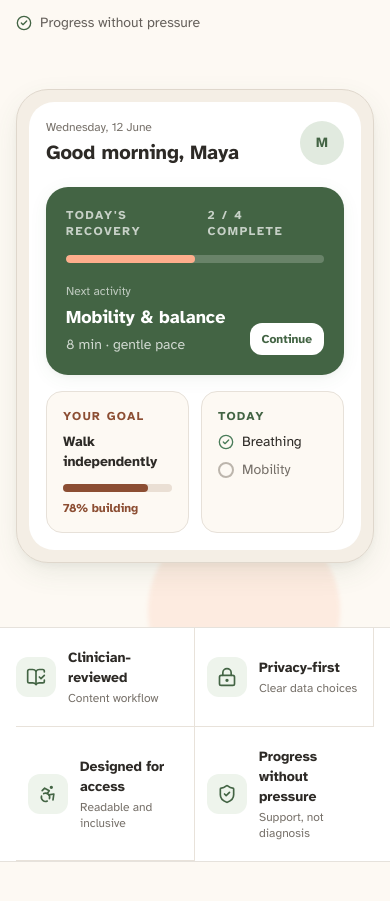
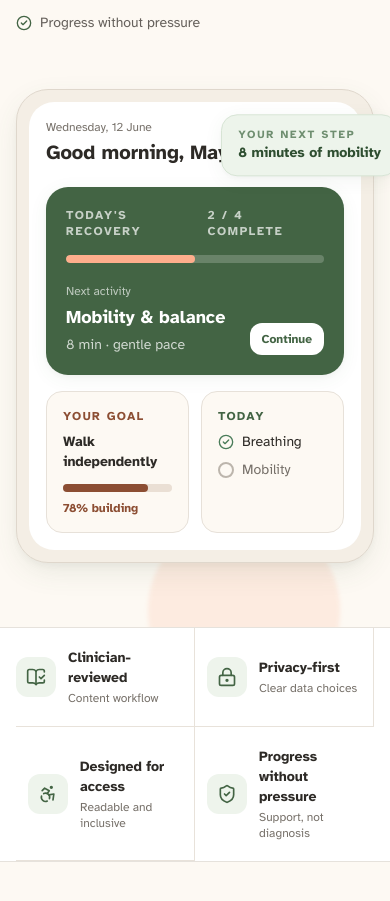
Before and after one commit to hacrex/Nirvan, a Next.js app in the folder website/: page / in a window 390 px wide. Shown: the part 828-1729 px from the top of the page. Built offline with nearby package versions, Linux system fonts and the light colour scheme.

Commit message:
fix: make '8 minutes of mobility' always visible in hero

```diff
--- a/website/src/components/sections/Hero.tsx
+++ b/website/src/components/sections/Hero.tsx
@@ -48,7 +48,7 @@ export const Hero: React.FC = () => {
           </div>
 
           <div className="relative mx-auto w-full max-w-[540px] lg:mx-0 lg:justify-self-end reveal-up reveal-up-delay">
-            <div className="absolute -right-6 top-8 hidden rounded-2xl border border-[#d7e4d5] bg-[#edf4eb] px-4 py-3 text-sm font-semibold text-[#2e4e30] shadow-soft sm:block motion-float">
+            <div className="absolute -right-6 top-8 z-10 rounded-2xl border border-[#d7e4d5] bg-[#edf4eb] px-4 py-3 text-sm font-semibold text-[#2e4e30] shadow-soft motion-float">
               <span className="block text-[11px] uppercase tracking-[0.16em] text-[#6f8e70]">Your next step</span>
               8 minutes of mobility
             </div>
```
